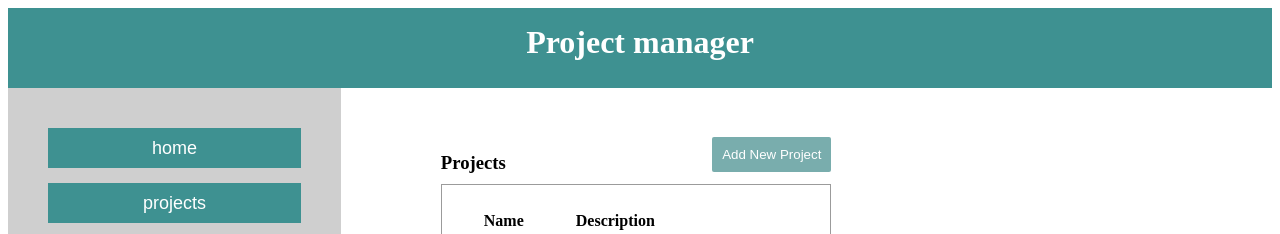
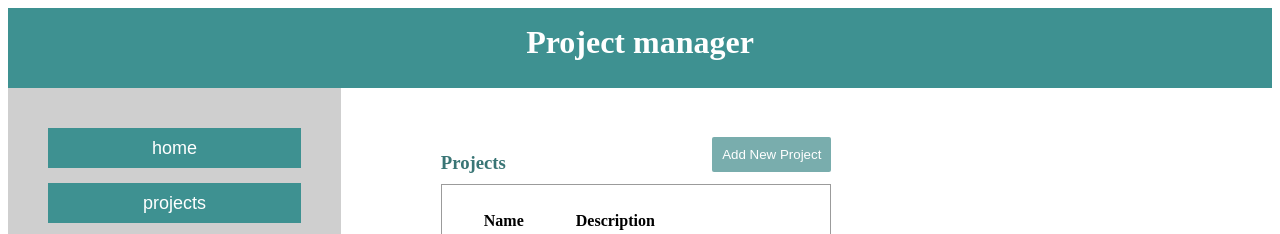
Before and after one commit to uzhcustoms/angular.progect-manager, an Angular app: page / in a window 1280 px wide. Shown: the top 234 px of the page. Built offline with nearby package versions, Linux system fonts and the light colour scheme.

Commit message:
stylization components

```diff
--- a/src/app/components/projects/projects.component.css
+++ b/src/app/components/projects/projects.component.css
@@ -1,5 +1,6 @@
 h3 {
   margin-bottom: 10px;
+  color: rgb(57, 117, 117);
 }
 
 table {
@@ -82,6 +83,7 @@ input[type="text"] {
   display: flex;
   flex-direction: row;
   align-items: center;
+  min-width: 350px;
 }
 
 .editBtn,
--- a/src/app/components/projects/projects.component.html
+++ b/src/app/components/projects/projects.component.html
@@ -5,7 +5,7 @@
         <button class="addBtn" (click)="adding = !adding; "> Add New Project</button>
     </div>
 
-    <table>
+    <table *ngIf="projects.length > 0">
         <thead>
             <tr>
                 <th>Name</th>
--- a/src/app/components/tasks/tasks.component.css
+++ b/src/app/components/tasks/tasks.component.css
@@ -4,6 +4,7 @@
 
 h3 {
   margin-bottom: 5px;
+  color: rgb(57, 117, 117);
 }
 
 h4 {
@@ -63,7 +64,8 @@ input[type="text"] {
 .title-addBtn {
   display: flex;
   flex-direction: row;
-  align-items: center;
+  align-items: baseline;
+  min-width: 350px;
 }
 
 .title-task {
```
